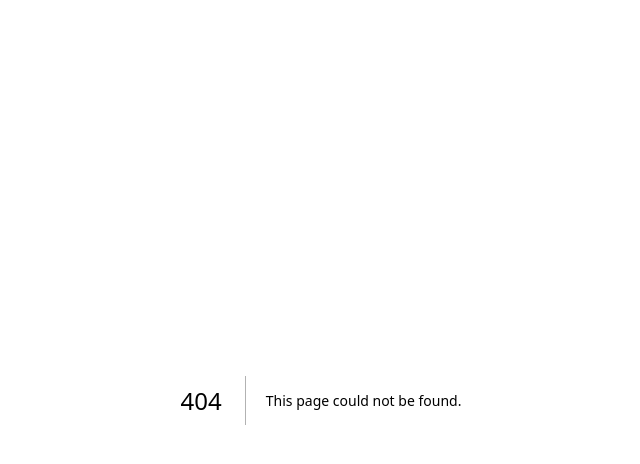
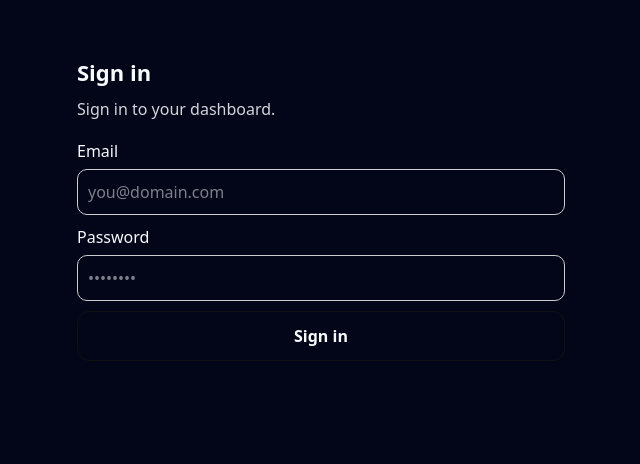
Before and after one commit to Hypnohippy/root-health-ops-dashboard1, a Next.js app: page /signin in a window 1280 px wide. Before the commit this address had no page. Shown: the top 464 px of the page, without its empty margins (319-959 px from the left). Built offline with nearby package versions, Linux system fonts and the light colour scheme.

Commit message:
Create page.tsx

```diff
--- /dev/null
+++ b/app/signin/page.tsx
@@ -0,0 +1,94 @@
+"use client";
+
+import { useState } from "react";
+
+export default function SignInPage() {
+  const [email, setEmail] = useState("");
+  const [password, setPassword] = useState("");
+  const [status, setStatus] = useState("");
+
+  async function handleLogin() {
+    setStatus("");
+
+    if (!email || !password) {
+      setStatus("Please enter email + password.");
+      return;
+    }
+
+    const res = await fetch("/api/auth/login", {
+      method: "POST",
+      headers: { "Content-Type": "application/json" },
+      credentials: "include",
+      body: JSON.stringify({ email: email.trim(), password }),
+    });
+
+    const json = await res.json().catch(() => null);
+
+    if (!res.ok || !json?.success) {
+      setStatus(json?.error || "Login failed.");
+      return;
+    }
+
+    setStatus("Signed in. Redirecting…");
+    window.location.href = "/dashboard";
+  }
+
+  return (
+    <main style={{ maxWidth: 520, margin: "40px auto", padding: 16 }}>
+      <h1 style={{ fontSize: 22, fontWeight: 700 }}>Sign in</h1>
+      <p style={{ marginTop: 8, opacity: 0.85 }}>
+        Sign in to your dashboard.
+      </p>
+
+      <div style={{ marginTop: 18, display: "grid", gap: 10 }}>
+        <label style={{ display: "grid", gap: 6 }}>
+          <span>Email</span>
+          <input
+            value={email}
+            onChange={(e) => setEmail(e.target.value)}
+            placeholder="you@domain.com"
+            style={{ padding: 10, borderRadius: 10, border: "1px solid #ccc" }}
+          />
+        </label>
+
+        <label style={{ display: "grid", gap: 6 }}>
+          <span>Password</span>
+          <input
+            value={password}
+            onChange={(e) => setPassword(e.target.value)}
+            type="password"
+            placeholder="••••••••"
+            style={{ padding: 10, borderRadius: 10, border: "1px solid #ccc" }}
+          />
+        </label>
+
+        <button
+          onClick={handleLogin}
+          style={{
+            padding: 12,
+            borderRadius: 12,
+            border: "1px solid #111",
+            fontWeight: 700,
+            cursor: "pointer",
+          }}
+        >
+          Sign in
+        </button>
+
+        {status ? (
+          <div
+            style={{
+              marginTop: 6,
+              padding: 10,
+              borderRadius: 10,
+              border: "1px solid #ddd",
+              background: "#fafafa",
+            }}
+          >
+            {status}
+          </div>
+        ) : null}
+      </div>
+    </main>
+  );
+}
```
